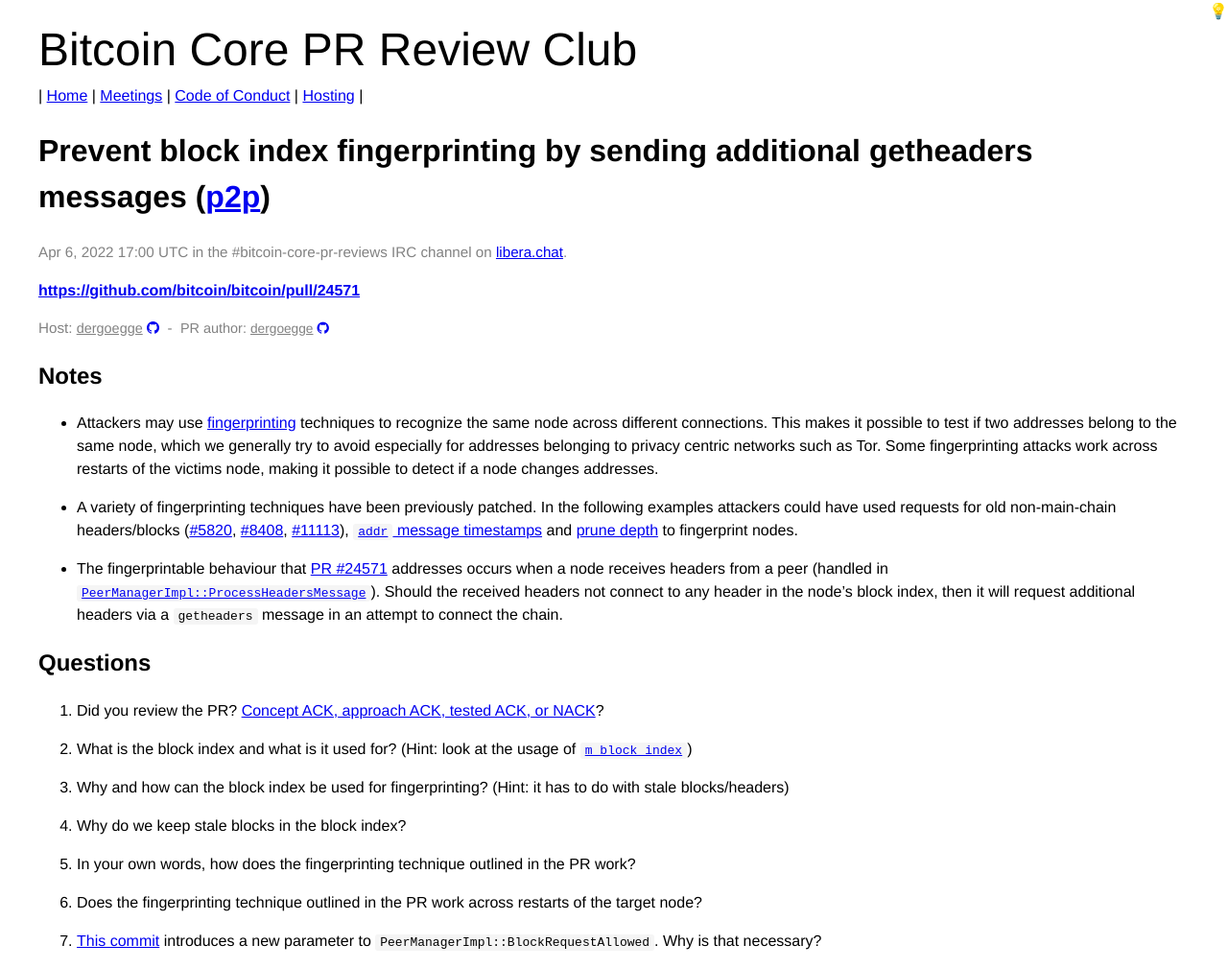
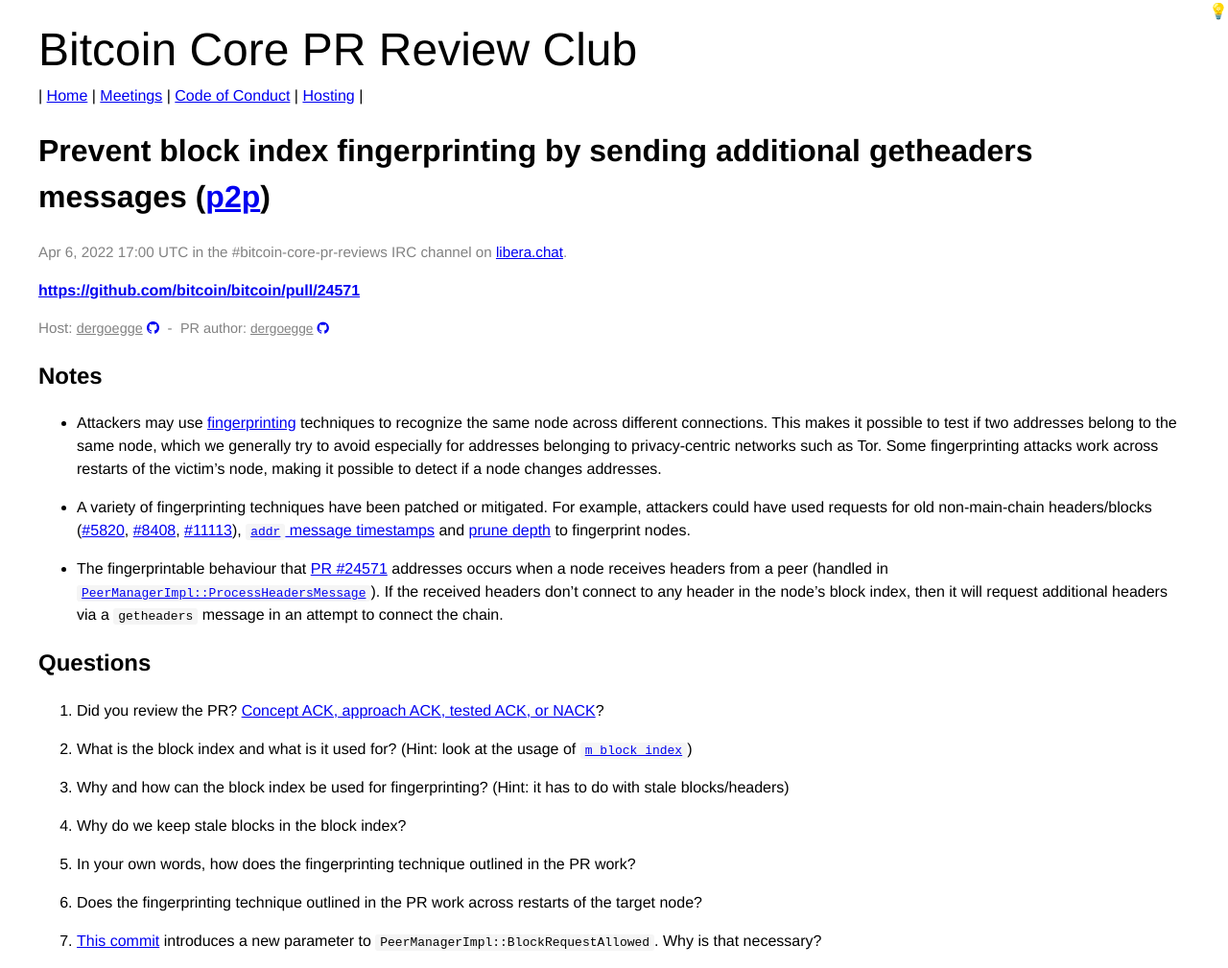
Before and after one commit to bitcoin-core-review-club/website, a Jekyll site: the page built from _posts/2022-04-06-#24571.md, in a window 1280 px wide. Shown: the whole page at 96% size. Built offline with Jekyll 4.4.1, drawn with Linux system fonts in a browser that asks for light colours.

Commit message:
small changes to n24571 notes

```diff
--- a/_posts/2022-04-06-#24571.md
+++ b/_posts/2022-04-06-#24571.md
@@ -16,12 +16,12 @@
   [fingerprinting](https://en.wikipedia.org/wiki/Device_fingerprint) techniques
   to recognize the same node across different connections. This makes it
   possible to test if two addresses belong to the same node, which we generally
-  try to avoid especially for addresses belonging to privacy centric networks
-  such as Tor. Some fingerprinting attacks work across restarts of the victims
+  try to avoid especially for addresses belonging to privacy-centric networks
+  such as Tor. Some fingerprinting attacks work across restarts of the victim's
   node, making it possible to detect if a node changes addresses.
 
-* A variety of fingerprinting techniques have been previously patched. In the
-  following examples attackers could have used requests for old non-main-chain
+* A variety of fingerprinting techniques have been patched or mitigated.
+  For example, attackers could have used requests for old non-main-chain
   headers/blocks ([#5820](https://github.com/bitcoin/bitcoin/pull/5820),
   [#8408](https://github.com/bitcoin/bitcoin/pull/8408),
   [#11113](https://github.com/bitcoin/bitcoin/pull/11113)), [`addr` message
@@ -32,7 +32,7 @@
   #24571](https://github.com/bitcoin/bitcoin/pull/24571) addresses occurs when
   a node receives headers from a peer (handled in
   [`PeerManagerImpl::ProcessHeadersMessage`](https://github.com/bitcoin/bitcoin/blob/1021e4cc6877f66729e01a6662d5877e718ed276/src/net_processing.cpp#L2148)).
-  Should the received headers not connect to any header in the node's block
+  If the received headers don't connect to any header in the node's block
   index, then it will request additional headers via a `getheaders` message in
   an attempt to connect the chain.
 
```
